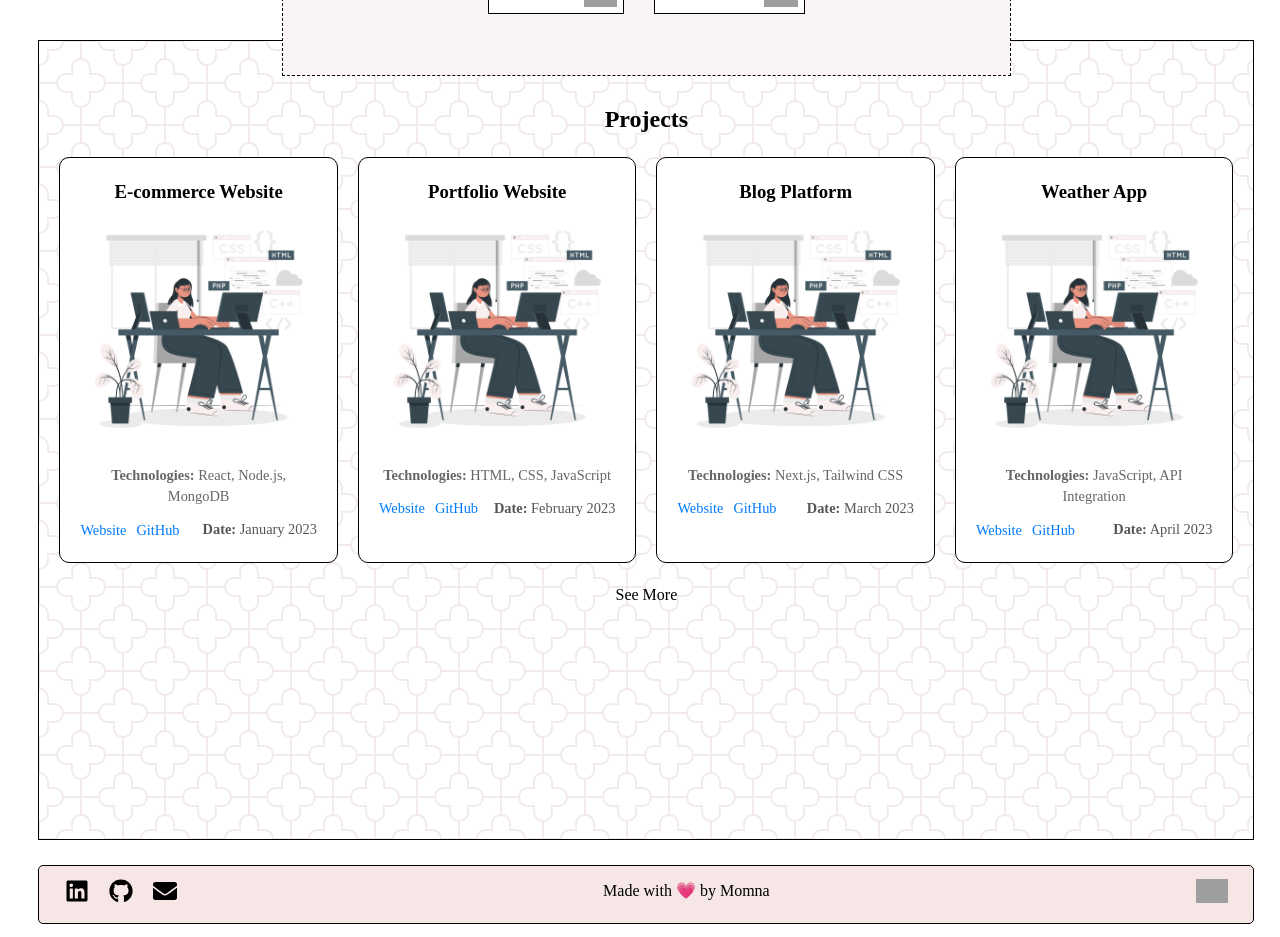
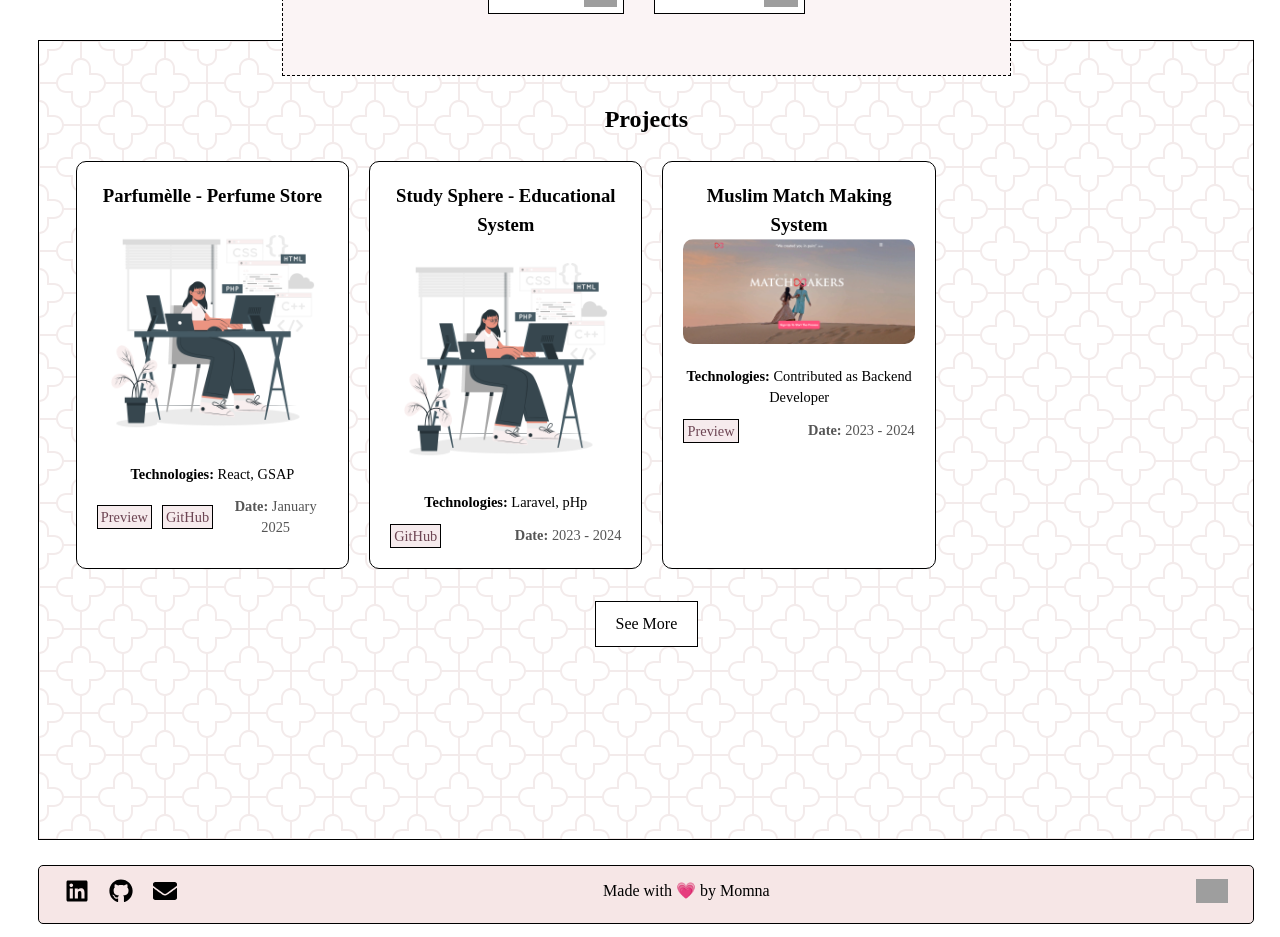
Before and after one commit to MomnaBukhari/momnabatool, a React (Vite) app: page / in a window 1280 px wide. Shown: the part 800-1737 px from the top of the page. Built offline with nearby package versions, Linux system fonts and the light colour scheme; grey boxes are pictures that could not be loaded.

Commit message:
Project Frame set

```diff
--- a/src/components/Home.jsx
+++ b/src/components/Home.jsx
@@ -68,6 +68,8 @@ function Home() {
                 <Projects limit={4} />
               </div>
             </div>
+            <div className="Recommendations">
+            </div>
           </div>
         </>
       )}
--- a/src/components/pages/ProjectPage.jsx
+++ b/src/components/pages/ProjectPage.jsx
@@ -5,44 +5,28 @@ import { Helmet } from "react-helmet";
 function ProjectPage({ limit }) {
   const projects = [
     {
-      title: "E-commerce Website",
+      title: "Parfumèlle - Perfume Store",
       image: "/images/defaultprojectimage.png",
-      technologies: "React, Node.js, MongoDB",
-      date: "January 2023",
-      websiteUrl: "https://example.com",
-      githubUrl: "https://github.com/username/ecommerce",
+      technologies: "React, GSAP",
+      date: "January 2025",
+      websiteUrl: "https://perfumelle.netlify.app/",
+      githubUrl: " https://github.com/MomnaBukhari/Perfume-Shop/",
     },
     {
-      title: "Portfolio Website",
+      title: "Study Sphere - Educational System",
       image: "/images/defaultprojectimage.png",
-      technologies: "HTML, CSS, JavaScript",
-      date: "February 2023",
-      websiteUrl: "https://example.com",
-      githubUrl: "https://github.com/username/portfolio",
+      technologies: "Laravel, pHp",
+      date: "2023 - 2024",
+      websiteUrl:"",
+      githubUrl: "https://github.com/MomnaBukhari/StudySphere---All-In-One-Educational-System",
     },
     {
-      title: "Blog Platform",
-      image: "/images/defaultprojectimage.png",
-      technologies: "Next.js, Tailwind CSS",
-      date: "March 2023",
-      websiteUrl: "https://example.com",
-      githubUrl: "https://github.com/username/blog",
-    },
-    {
-      title: "Weather App",
-      image: "/images/defaultprojectimage.png",
-      technologies: "JavaScript, API Integration",
-      date: "April 2023",
-      websiteUrl: "https://example.com",
-      githubUrl: "https://github.com/username/weather-app",
-    },
-    {
-      title: "Weather App",
-      image: "/images/defaultprojectimage.png",
-      technologies: "JavaScript, API Integration",
-      date: "April 2023",
-      websiteUrl: "https://example.com",
-      githubUrl: "https://github.com/username/weather-app",
+      title: "Muslim Match Making System",
+      image: "/images/Project3.png",
+      technologies: "Contributed as Backend Developer",
+      date: "2023 - 2024",
+      websiteUrl:"https://muslim-matchmakers.com/",
+      githubUrl: "",
     },
   ];
   const projectsToDisplay = limit ? projects.slice(0, limit) : projects;
@@ -68,18 +52,32 @@ function ProjectPage({ limit }) {
                 </div>
                 <div className="project-meta">
                   <div className="links">
-                    <a href={project.websiteUrl} target="_blank" rel="noopener noreferrer">
-                      Website
+                    {project.websiteUrl && (
+                      <a
+                        href={project.websiteUrl}
+                        target="_blank"
+                        rel="noopener noreferrer"
+                      >
+                        Preview
                       </a>
-                    <a href={project.githubUrl} target="_blank" rel="noopener noreferrer">
+                    )}
+                    {project.githubUrl && (
+                      <a
+                        href={project.githubUrl}
+                        target="_blank"
+                        rel="noopener noreferrer"
+                      >
                         GitHub
                       </a>
+                    )}
                   </div>
+                  {project.date && (
                     <div className="date">
                       <p>
                         <strong>Date:</strong> {project.date}
                       </p>
                     </div>
+                  )}
                 </div>
               </div>
             </div>
--- a/src/styling/projectpage.css
+++ b/src/styling/projectpage.css
@@ -2,7 +2,7 @@
   display: grid;
   grid-template-columns: repeat(4, 1fr);
   gap: 20px;
-  padding: 20px;
+  margin: 2% 2% 1% 3%;
 }
 
 .project-card {
@@ -39,7 +39,7 @@
 .technologies {
   margin-bottom: 10px;
   font-size: 0.9rem;
-  color: #666;
+  color: #000000;
 }
 
 .project-meta {
@@ -51,8 +51,11 @@
 .links a {
   margin-right: 10px;
   text-decoration: none;
-  color: #007bff;
+  color: #6d4553;
+  background-color: #f6ebed;
   font-size: 0.9rem;
+  border: 1px solid black;
+  padding: 3px;
 }
 
 .date p {
@@ -60,17 +63,17 @@
   color: #555;
 }
 
-.view-more-button {
+.see-more {
   display: inline-block;
   margin-top: 20px;
   padding: 10px 20px;
-  background-color: #007bff;
+  background-color: #ffffff;
   color: #fff;
   text-decoration: none;
-  border-radius: 5px;
-  transition: background-color 0.3s;
+  transition: all 0.5s ease-in-out;
+  border: 1px solid black;
 }
 
-.view-more-button:hover {
-  background-color: #0056b3;
+.see-more:hover {
+  background-color: #f6ebed;
 }
```
Also changed, not shown: public/images/Project3.png (added). Lines whose indentation alone changed are shown as unchanged.
